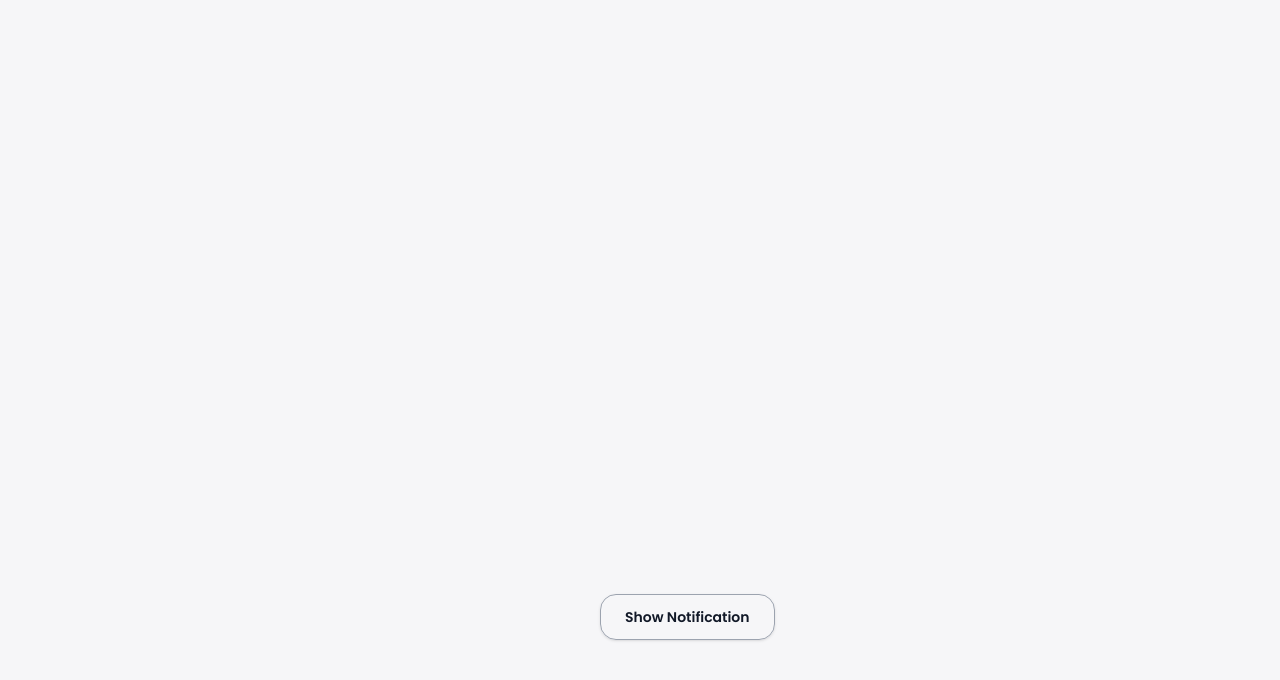
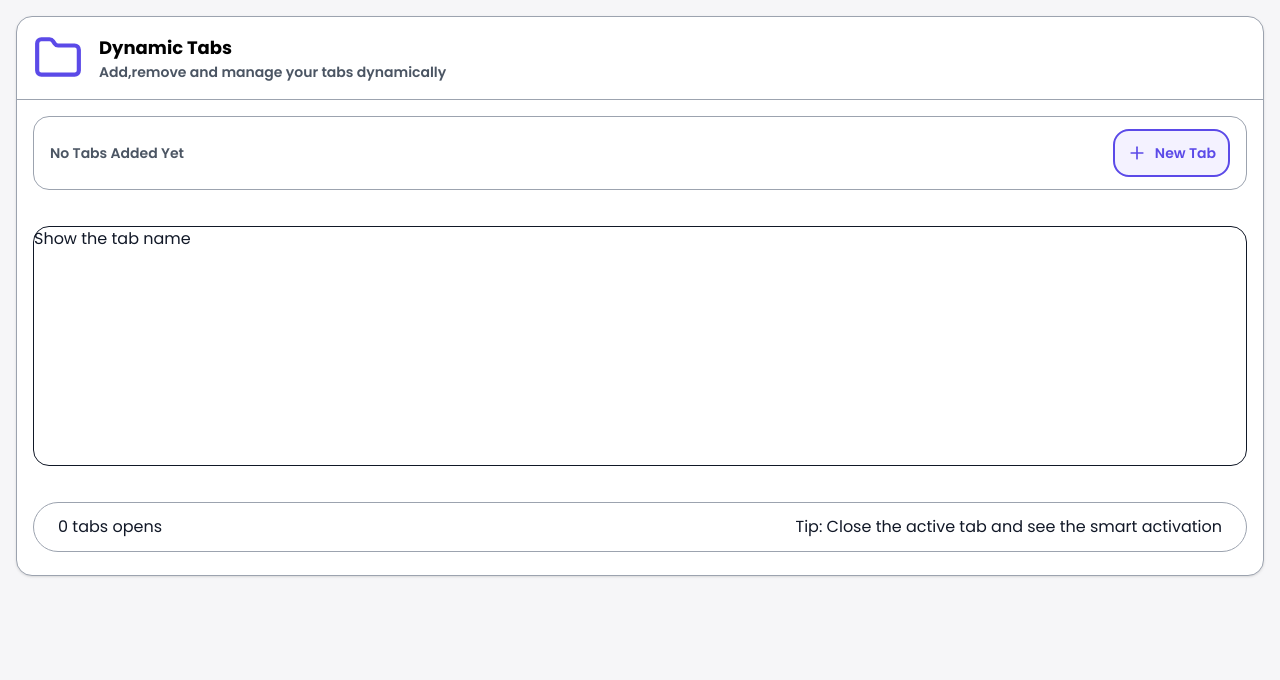
Before and after one commit to coder-591/React--challenges, a React (Vite) app: page / in a window 1280 px wide. Shown: the top 680 px of the page. Built offline with nearby package versions, Linux system fonts and the light colour scheme.

Commit message:
Dynamic tabs just like chorme tabs

```diff
--- a/src/App.jsx
+++ b/src/App.jsx
@@ -10,6 +10,7 @@ import ShowDynamicForm from "./Components/Dynamic Form/ShowDynamicForm";
 import Accordion from "./Components/Accordion/Accordion";
 import FaqContainer from "./Components/FAQSearch/FaqContainer";
 import Notification from "./Components/Notification/Notification";
+import DynamicTabs from "./Components/Dynamic Tabs/DynamicTabs";
 
 const App = () => {
   return (
@@ -34,7 +35,9 @@ const App = () => {
       {/* # 11 problem Multi step form */}
       {/* <FaqContainer /> */}
       {/* # 12 problem Multi step form */}
-       <Notification />
+      {/* <Notification /> */}
+      {/* # 13 problem Multi step form */}
+      <DynamicTabs />
     </>
   );
 };
--- /dev/null
+++ b/src/Components/Dynamic Tabs/DynamicTabs.jsx
@@ -0,0 +1,19 @@
+import React from "react";
+import Navbar from "./Navbar";
+import Tabs from "./Tabs";
+
+const DynamicTabs = () => {
+  return (
+    <>
+     <div className="flex items-center justify-center">
+         <div className="bg-cardColor w-full h-140 m-4 rounded-2xl border border-borderColor shadow-sm">
+        <Navbar />
+        <hr className=" border-borderColor outline-0 mt-4" />
+        <Tabs/>
+      </div>
+     </div>
+    </>
+  );
+};
+
+export default DynamicTabs;
--- /dev/null
+++ b/src/Components/Dynamic Tabs/Navbar.jsx
@@ -0,0 +1,18 @@
+import { Folder } from "lucide-react";
+import React from "react";
+
+const Navbar = () => {
+  return (
+    <div className="flex items-center gap-4 px-4 pt-4">
+      <Folder color="#5b4ae8" size={"50px"} />
+      <div>
+        <h1 className="font-bold text-black text-lg">Dynamic Tabs</h1>
+        <p className="font-semibold text-sm text-bodyTextColor">
+          Add,remove and manage your tabs dynamically
+        </p>
+      </div>
+    </div>
+  );
+};
+
+export default Navbar;
--- /dev/null
+++ b/src/Components/Dynamic Tabs/Tabs.jsx
@@ -0,0 +1,87 @@
+import { Plus, X } from "lucide-react";
+import React, { useState } from "react";
+import { idGenerator } from "../../assets";
+
+const Tabs = () => {
+  const [tabs, setTabs] = useState([]);
+  const [activeTab, setActiveTab] = useState("");
+  const [tabCount, setTabCount] = useState(0);
+
+  const addTabs = () => {
+    const newTab = {
+      id: idGenerator(),
+      text: "new Tab",
+    };
+    setTabs((prev) => [...prev, newTab]);
+    setActiveTab(newTab.id);
+    setTabCount((prev) => prev + 1);
+  };
+
+  const clickHandler = (id) => {
+    setActiveTab(id);
+  };
+
+  const removeTabs = (id) => {
+    setTabs((prev) => {
+      return prev.filter((tab) => tab.id !== id);
+    });
+    setTabCount((prev) => prev - 1);
+    setActiveTab((prev) => (prev = tabs[tabs.length - 1 - 1]?.id));
+  };
+
+  console.log("Active tab id : ", activeTab);
+
+  return (
+    <div className="px-4 flex flex-col gap-9">
+      <div className="mt-4 flex items-center justify-between border px-4 py-3 rounded-2xl border-borderColor">
+        <div className="max-w-250 flex items-center gap-2 overflow-x-scroll scrollbar-none">
+          {tabs.length === 0 ? (
+            <p
+              className={`font-semibold text-sm capitalize text-bodyTextColor`}
+            >
+              No tabs added yet
+            </p>
+          ) : (
+            tabs?.map((tab) => (
+              <div
+                key={tab.id}
+                className={`cursor-pointer shrink-0 w-30  ${activeTab === tab.id ? "border-purpleColor border-2" : "border border-borderColor"} flex items-center justify-center gap-4 py-3 rounded-full`}
+              >
+                <div onClick={() => clickHandler(tab.id)}>
+                  <p
+                    className={`font-semibold text-sm capitalize ${activeTab === tab.id && "text-purpleColor "}`}
+                  >
+                    {tab.text}
+                  </p>
+                </div>
+                <X
+                  onClick={() => removeTabs(tab.id)}
+                  size={"20px"}
+                  className="cursor-pointer text"
+                />
+              </div>
+            ))
+          )}
+        </div>
+
+        <button
+          onClick={addTabs}
+          className="px-3 cursor-pointer border-2 border-purpleColor bg-lightPurpleColor flex items-center gap-2 py-3 rounded-2xl "
+        >
+          <Plus color="#5b4ae8" size={"20px"} />
+          <p className="font-semibold text-sm text-purpleColor capitalize">
+            new Tab
+          </p>
+        </button>
+      </div>
+
+      <div className="border h-60 rounded-2xl ">Show the tab name</div>
+      <div className="border border-borderColor rounded-full px-6 py-3 flex items-center justify-between">
+        <p> {tabCount} tabs opens</p>
+        <p>Tip: Close the active tab and see the smart activation</p>
+      </div>
+    </div>
+  );
+};
+
+export default Tabs;
--- a/src/index.css
+++ b/src/index.css
@@ -17,6 +17,7 @@ body {
     background-color 0.3s ease,
     color 0.3s ease;
 }
+
 
 .searchbar {
   display: flex;
```
Also changed, not shown: src/assets.js (line endings or trailing spaces).
